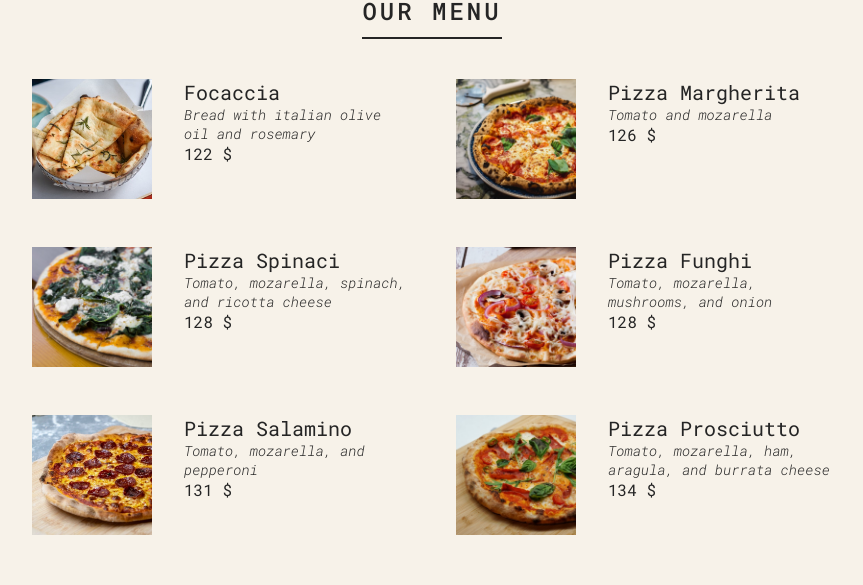
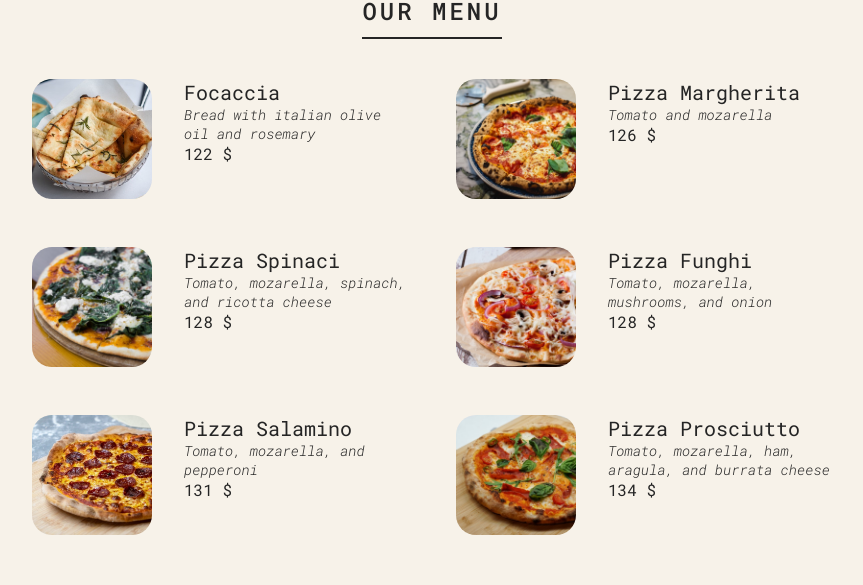
Before and after one commit to rezamovaheddi/Pizza-Menu, a React (Vite) app: page / in a window 1280 px wide. Shown: the part 165-750 px from the top of the page, without its empty margins (208-1071 px from the left). Built offline with nearby package versions, Linux system fonts and the light colour scheme.

Commit message:
add style in images

```diff
--- a/src/App.css
+++ b/src/App.css
@@ -113,6 +113,7 @@ body {
     width: 12rem;
     aspect-ratio: 1;
     align-self: start;
+    border-radius: 2em;
 }
 
 .pizza div {
```
